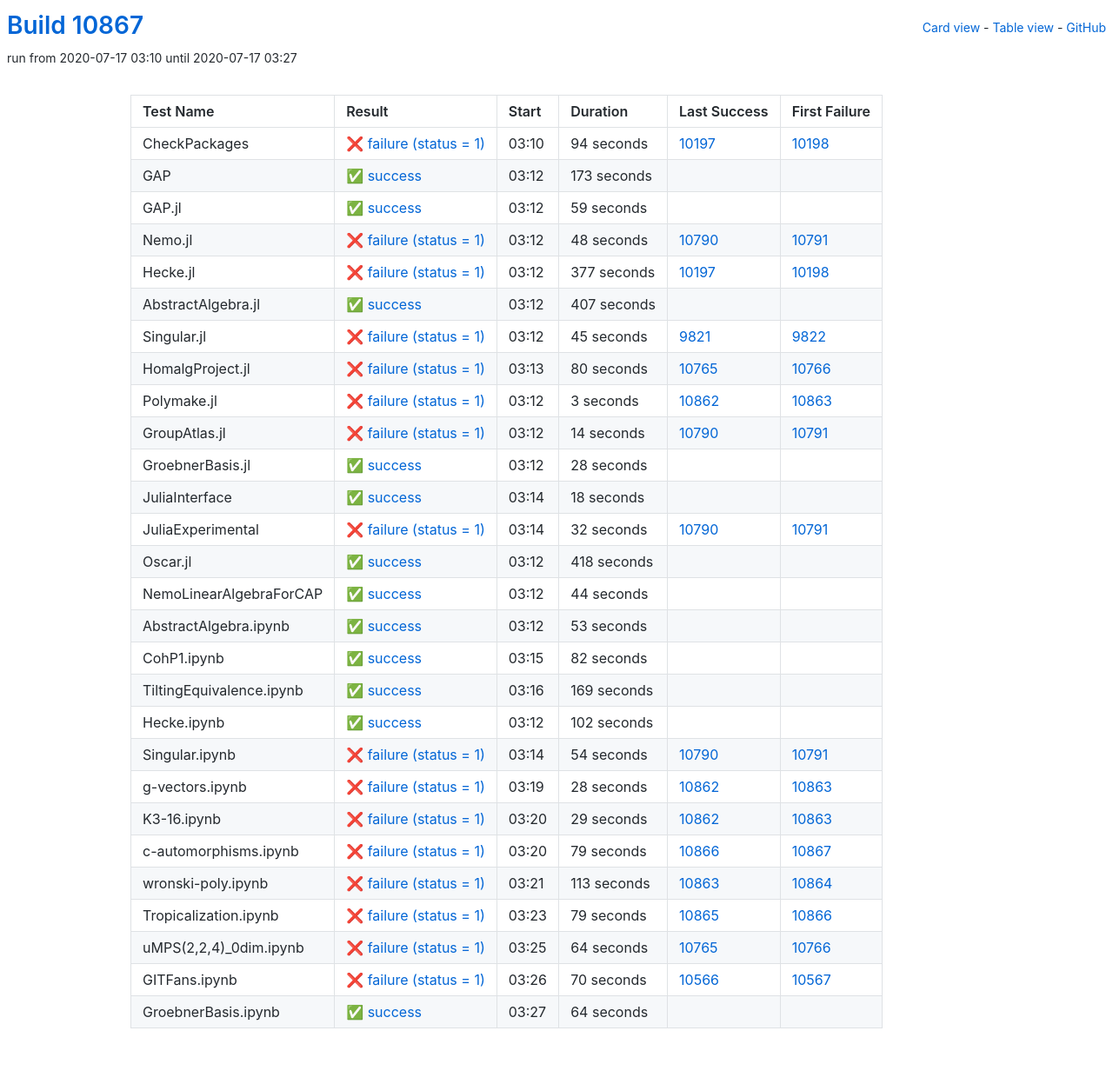
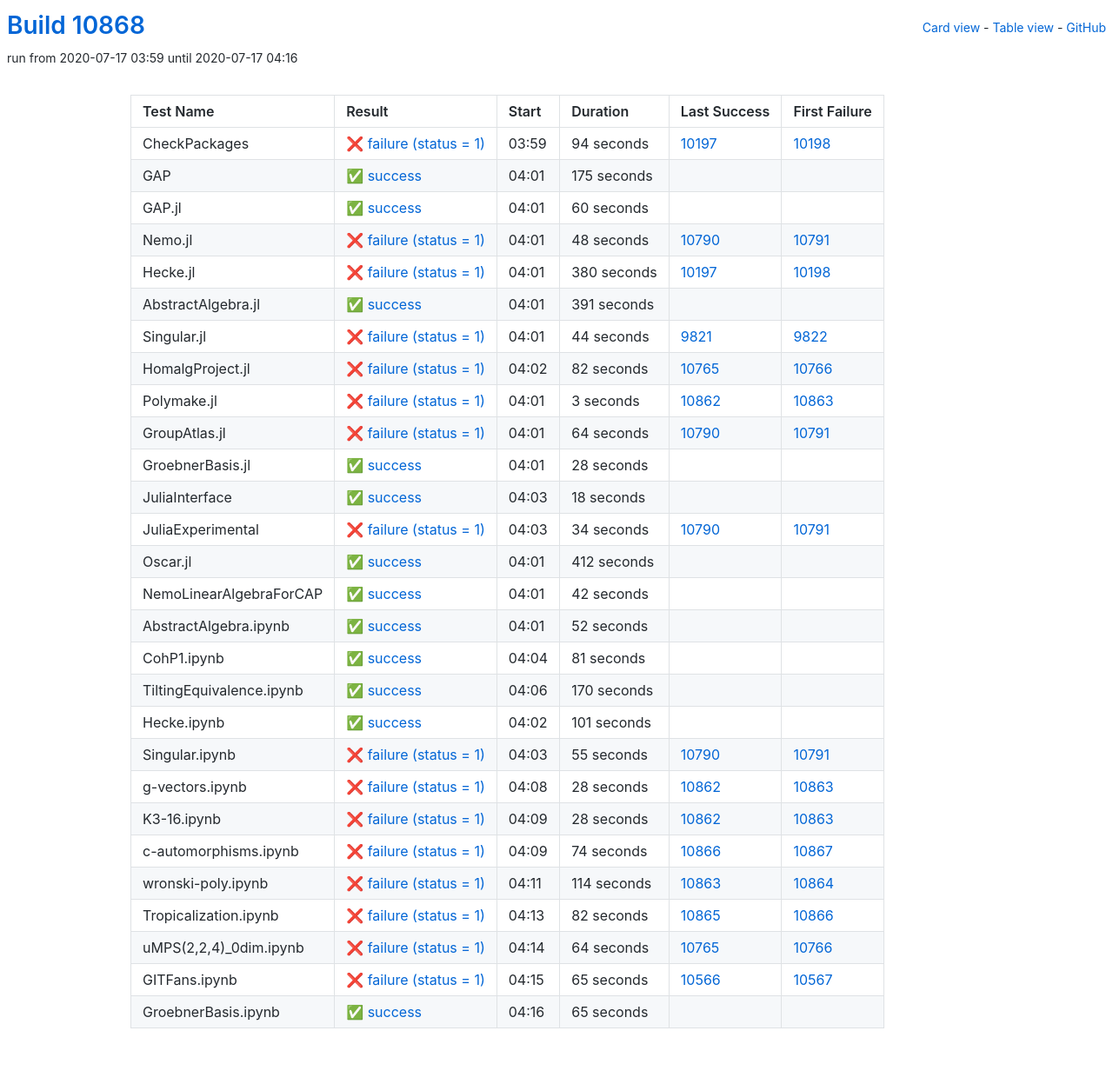
Before and after one commit to oscar-system/oscar-ci-status, a Jekyll site: the page built from table.html, in a window 1280 px wide. Shown: the whole page at 87% size. Built offline with Jekyll 4.4.1, drawn with Linux system fonts in a browser that asks for light colours.

Commit message:
Build #10868

```diff
--- a/_data/ci.yml
+++ b/_data/ci.yml
@@ -1,6 +1,6 @@
 ---
-build: 10867
-build_url: https://oscarci.mathematik.uni-kl.de/job/oscar/10867/
+build: 10868
+build_url: https://oscarci.mathematik.uni-kl.de/job/oscar/10868/
 job: oscar
 organization: oscar-system
 repo: oscar-ci-status
@@ -8,8 +8,8 @@
 tests:
 - name: CheckPackages
   id: checkpackages
-  log: https://oscarci.mathematik.uni-kl.de/job/oscar/10867/artifact/logs/build-10867/CheckPackages.log
-  start: 2020-07-17 03:10
+  log: https://oscarci.mathematik.uni-kl.de/job/oscar/10868/artifact/logs/build-10868/CheckPackages.log
+  start: 2020-07-17 03:59
   success: false
   exitcode: 1
   status: failure
@@ -20,32 +20,32 @@
   first_failure_url: https://oscarci.mathematik.uni-kl.de/job/oscar/10198/
 - name: GAP
   id: gap
-  log: https://oscarci.mathematik.uni-kl.de/job/oscar/10867/artifact/logs/build-10867/GAP.log
-  start: 2020-07-17 03:12
+  log: https://oscarci.mathematik.uni-kl.de/job/oscar/10868/artifact/logs/build-10868/GAP.log
+  start: 2020-07-17 04:01
   success: true
   exitcode: 0
   status: success
-  duration: 173
+  duration: 175
   last_success: false
   last_success_url:
   first_failure: false
   first_failure_url:
 - name: GAP.jl
   id: gap-jl
-  log: https://oscarci.mathematik.uni-kl.de/job/oscar/10867/artifact/logs/build-10867/GAP.jl.log
-  start: 2020-07-17 03:12
+  log: https://oscarci.mathematik.uni-kl.de/job/oscar/10868/artifact/logs/build-10868/GAP.jl.log
+  start: 2020-07-17 04:01
   success: true
   exitcode: 0
   status: success
-  duration: 59
+  duration: 60
   last_success: false
   last_success_url:
   first_failure: false
   first_failure_url:
 - name: Nemo.jl
   id: nemo-jl
-  log: https://oscarci.mathematik.uni-kl.de/job/oscar/10867/artifact/logs/build-10867/Nemo.jl.log
-  start: 2020-07-17 03:12
+  log: https://oscarci.mathematik.uni-kl.de/job/oscar/10868/artifact/logs/build-10868/Nemo.jl.log
+  start: 2020-07-17 04:01
   success: false
   exitcode: 1
   status: failure
@@ -56,56 +56,56 @@
   first_failure_url: https://oscarci.mathematik.uni-kl.de/job/oscar/10791/
 - name: Hecke.jl
   id: hecke-jl
-  log: https://oscarci.mathematik.uni-kl.de/job/oscar/10867/artifact/logs/build-10867/Hecke.jl.log
-  start: 2020-07-17 03:12
+  log: https://oscarci.mathematik.uni-kl.de/job/oscar/10868/artifact/logs/build-10868/Hecke.jl.log
+  start: 2020-07-17 04:01
   success: false
   exitcode: 1
   status: failure
-  duration: 377
+  duration: 380
   last_success: 10197
   last_success_url: https://oscarci.mathematik.uni-kl.de/job/oscar/10197/
   first_failure: 10198
   first_failure_url: https://oscarci.mathematik.uni-kl.de/job/oscar/10198/
 - name: AbstractAlgebra.jl
   id: abstractalgebra-jl
-  log: https://oscarci.mathematik.uni-kl.de/job/oscar/10867/artifact/logs/build-10867/AbstractAlgebra.jl.log
-  start: 2020-07-17 03:12
+  log: https://oscarci.mathematik.uni-kl.de/job/oscar/10868/artifact/logs/build-10868/AbstractAlgebra.jl.log
+  start: 2020-07-17 04:01
   success: true
   exitcode: 0
   status: success
-  duration: 407
+  duration: 391
   last_success: false
   last_success_url:
   first_failure: false
   first_failure_url:
 - name: Singular.jl
   id: singular-jl
-  log: https://oscarci.mathematik.uni-kl.de/job/oscar/10867/artifact/logs/build-10867/Singular.jl.log
-  start: 2020-07-17 03:12
+  log: https://oscarci.mathematik.uni-kl.de/job/oscar/10868/artifact/logs/build-10868/Singular.jl.log
+  start: 2020-07-17 04:01
   success: false
   exitcode: 1
   status: failure
-  duration: 45
+  duration: 44
   last_success: 9821
   last_success_url: https://oscarci.mathematik.uni-kl.de/job/oscar/9821/
   first_failure: 9822
   first_failure_url: https://oscarci.mathematik.uni-kl.de/job/oscar/9822/
 - name: HomalgProject.jl
   id: homalgproject-jl
-  log: https://oscarci.mathematik.uni-kl.de/job/oscar/10867/artifact/logs/build-10867/HomalgProject.jl.log
-  start: 2020-07-17 03:13
+  log: https://oscarci.mathematik.uni-kl.de/job/oscar/10868/artifact/logs/build-10868/HomalgProject.jl.log
+  start: 2020-07-17 04:02
   success: false
   exitcode: 1
   status: failure
-  duration: 80
+  duration: 82
   last_success: 10765
   last_success_url: https://oscarci.mathematik.uni-kl.de/job/oscar/10765/
   first_failure: 10766
   first_failure_url: https://oscarci.mathematik.uni-kl.de/job/oscar/10766/
 - name: Polymake.jl
   id: polymake-jl
-  log: https://oscarci.mathematik.uni-kl.de/job/oscar/10867/artifact/logs/build-10867/Polymake.jl.log
-  start: 2020-07-17 03:12
+  log: https://oscarci.mathematik.uni-kl.de/job/oscar/10868/artifact/logs/build-10868/Polymake.jl.log
+  start: 2020-07-17 04:01
   success: false
   exitcode: 1
   status: failure
@@ -116,20 +116,20 @@
   first_failure_url: https://oscarci.mathematik.uni-kl.de/job/oscar/10863/
 - name: GroupAtlas.jl
   id: groupatlas-jl
-  log: https://oscarci.mathematik.uni-kl.de/job/oscar/10867/artifact/logs/build-10867/GroupAtlas.jl.log
-  start: 2020-07-17 03:12
+  log: https://oscarci.mathematik.uni-kl.de/job/oscar/10868/artifact/logs/build-10868/GroupAtlas.jl.log
+  start: 2020-07-17 04:01
   success: false
   exitcode: 1
   status: failure
-  duration: 14
+  duration: 64
   last_success: 10790
   last_success_url: https://oscarci.mathematik.uni-kl.de/job/oscar/10790/
   first_failure: 10791
   first_failure_url: https://oscarci.mathematik.uni-kl.de/job/oscar/10791/
 - name: GroebnerBasis.jl
   id: groebnerbasis-jl
-  log: https://oscarci.mathematik.uni-kl.de/job/oscar/10867/artifact/logs/build-10867/GroebnerBasis.jl.log
-  start: 2020-07-17 03:12
+  log: https://oscarci.mathematik.uni-kl.de/job/oscar/10868/artifact/logs/build-10868/GroebnerBasis.jl.log
+  start: 2020-07-17 04:01
   success: true
   exitcode: 0
   status: success
@@ -140,8 +140,8 @@
   first_failure_url:
 - name: JuliaInterface
   id: juliainterface
-  log: https://oscarci.mathematik.uni-kl.de/job/oscar/10867/artifact/logs/build-10867/JuliaInterface.log
-  start: 2020-07-17 03:14
+  log: https://oscarci.mathematik.uni-kl.de/job/oscar/10868/artifact/logs/build-10868/JuliaInterface.log
+  start: 2020-07-17 04:03
   success: true
   exitcode: 0
   status: success
@@ -152,104 +152,104 @@
   first_failure_url:
 - name: JuliaExperimental
   id: juliaexperimental
-  log: https://oscarci.mathematik.uni-kl.de/job/oscar/10867/artifact/logs/build-10867/JuliaExperimental.log
-  start: 2020-07-17 03:14
+  log: https://oscarci.mathematik.uni-kl.de/job/oscar/10868/artifact/logs/build-10868/JuliaExperimental.log
+  start: 2020-07-17 04:03
   success: false
   exitcode: 1
   status: failure
-  duration: 32
+  duration: 34
   last_success: 10790
   last_success_url: https://oscarci.mathematik.uni-kl.de/job/oscar/10790/
   first_failure: 10791
   first_failure_url: https://oscarci.mathematik.uni-kl.de/job/oscar/10791/
 - name: Oscar.jl
   id: oscar-jl
-  log: https://oscarci.mathematik.uni-kl.de/job/oscar/10867/artifact/logs/build-10867/Oscar.jl.log
-  start: 2020-07-17 03:12
+  log: https://oscarci.mathematik.uni-kl.de/job/oscar/10868/artifact/logs/build-10868/Oscar.jl.log
+  start: 2020-07-17 04:01
   success: true
   exitcode: 0
   status: success
-  duration: 418
+  duration: 412
   last_success: false
   last_success_url:
   first_failure: false
   first_failure_url:
 - name: NemoLinearAlgebraForCAP
   id: nemolinearalgebraforcap
-  log: https://oscarci.mathematik.uni-kl.de/job/oscar/10867/artifact/logs/build-10867/NemoLinearAlgebraForCAP.log
-  start: 2020-07-17 03:12
+  log: https://oscarci.mathematik.uni-kl.de/job/oscar/10868/artifact/logs/build-10868/NemoLinearAlgebraForCAP.log
+  start: 2020-07-17 04:01
   success: true
   exitcode: 0
   status: success
-  duration: 44
+  duration: 42
   last_success: false
   last_success_url:
   first_failure: false
   first_failure_url:
 - name: AbstractAlgebra.ipynb
   id: abstractalgebra-ipynb
-  log: https://oscarci.mathematik.uni-kl.de/job/oscar/10867/artifact/logs/build-10867/AbstractAlgebra.ipynb.log
-  start: 2020-07-17 03:12
+  log: https://oscarci.mathematik.uni-kl.de/job/oscar/10868/artifact/logs/build-10868/AbstractAlgebra.ipynb.log
+  start: 2020-07-17 04:01
   success: true
   exitcode: 0
   status: success
-  duration: 53
+  duration: 52
   last_success: false
   last_success_url:
   first_failure: false
   first_failure_url:
 - name: CohP1.ipynb
   id: cohp1-ipynb
-  log: https://oscarci.mathematik.uni-kl.de/job/oscar/10867/artifact/logs/build-10867/CohP1.ipynb.log
-  start: 2020-07-17 03:15
+  log: https://oscarci.mathematik.uni-kl.de/job/oscar/10868/artifact/logs/build-10868/CohP1.ipynb.log
+  start: 2020-07-17 04:04
   success: true
   exitcode: 0
   status: success
-  duration: 82
+  duration: 81
   last_success: false
   last_success_url:
   first_failure: false
   first_failure_url:
 - name: TiltingEquivalence.ipynb
   id: tiltingequivalence-ipynb
-  log: https://oscarci.mathematik.uni-kl.de/job/oscar/10867/artifact/logs/build-10867/TiltingEquivalence.ipynb.log
-  start: 2020-07-17 03:16
+  log: https://oscarci.mathematik.uni-kl.de/job/oscar/10868/artifact/logs/build-10868/TiltingEquivalence.ipynb.log
+  start: 2020-07-17 04:06
   success: true
   exitcode: 0
   status: success
-  duration: 169
+  duration: 170
   last_success: false
   last_success_url:
   first_failure: false
   first_failure_url:
 - name: Hecke.ipynb
   id: hecke-ipynb
-  log: https://oscarci.mathematik.uni-kl.de/job/oscar/10867/artifact/logs/build-10867/Hecke.ipynb.log
-  start: 2020-07-17 03:12
+  log: https://oscarci.mathematik.uni-kl.de/job/oscar/10868/artifact/logs/build-10868/Hecke.ipynb.log
+  start: 2020-07-17 04:02
   success: true
   exitcode: 0
   status: success
-  duration: 102
+  duration: 101
   last_success: false
   last_success_url:
   first_failure: false
   first_failure_url:
 - name: Singular.ipynb
   id: singular-ipynb
-  log: https://oscarci.mathematik.uni-kl.de/job/oscar/10867/artifact/logs/build-10867/Singular.ipynb.log
-  start: 2020-07-17 03:14
+  log: https://oscarci.mathematik.uni-kl.de/job/oscar/10868/artifact/logs/build-10868/Singular.ipynb.log
+  start: 2020-07-17 04:03
   success: false
   exitcode: 1
   status: failure
-  duration: 54
+  duration: 55
   last_success: 10790
   last_success_url: https://oscarci.mathematik.uni-kl.de/job/oscar/10790/
   first_failure: 10791
   first_failure_url: https://oscarci.mathematik.uni-kl.de/job/oscar/10791/
 - name: g-vectors.ipynb
   id: g-vectors-ipynb
-  log: https://oscarci.mathematik.uni-kl.de/job/oscar/10867/artifact/logs/build-10867/g-vectors.ipynb.log
-  start: 2020-07-17 03:19
+  log: https://oscarci.mathematik.uni-kl.de/job/oscar/10868/artifact/logs/build-10868/g-vectors.ipynb.log
+  start: 2020-07-17 04:08
   success: false
   exitcode: 1
   status: failure
@@ -260,56 +260,56 @@
   first_failure_url: https://oscarci.mathematik.uni-kl.de/job/oscar/10863/
 - name: K3-16.ipynb
   id: k3-16-ipynb
-  log: https://oscarci.mathematik.uni-kl.de/job/oscar/10867/artifact/logs/build-10867/K3-16.ipynb.log
-  start: 2020-07-17 03:20
+  log: https://oscarci.mathematik.uni-kl.de/job/oscar/10868/artifact/logs/build-10868/K3-16.ipynb.log
+  start: 2020-07-17 04:09
   success: false
   exitcode: 1
   status: failure
-  duration: 29
+  duration: 28
   last_success: 10862
   last_success_url: https://oscarci.mathematik.uni-kl.de/job/oscar/10862/
   first_failure: 10863
   first_failure_url: https://oscarci.mathematik.uni-kl.de/job/oscar/10863/
 - name: c-automorphisms.ipynb
   id: c-automorphisms-ipynb
-  log: https://oscarci.mathematik.uni-kl.de/job/oscar/10867/artifact/logs/build-10867/c-automorphisms.ipynb.log
-  start: 2020-07-17 03:20
+  log: https://oscarci.mathematik.uni-kl.de/job/oscar/10868/artifact/logs/build-10868/c-automorphisms.ipynb.log
+  start: 2020-07-17 04:09
   success: false
   exitcode: 1
   status: failure
-  duration: 79
+  duration: 74
   last_success: 10866
   last_success_url: https://oscarci.mathematik.uni-kl.de/job/oscar/10866/
   first_failure: 10867
   first_failure_url: https://oscarci.mathematik.uni-kl.de/job/oscar/10867/
 - name: wronski-poly.ipynb
   id: wronski-poly-ipynb
-  log: https://oscarci.mathematik.uni-kl.de/job/oscar/10867/artifact/logs/build-10867/wronski-poly.ipynb.log
-  start: 2020-07-17 03:21
+  log: https://oscarci.mathematik.uni-kl.de/job/oscar/10868/artifact/logs/build-10868/wronski-poly.ipynb.log
+  start: 2020-07-17 04:11
   success: false
   exitcode: 1
   status: failure
-  duration: 113
+  duration: 114
   last_success: 10863
   last_success_url: https://oscarci.mathematik.uni-kl.de/job/oscar/10863/
   first_failure: 10864
   first_failure_url: https://oscarci.mathematik.uni-kl.de/job/oscar/10864/
 - name: Tropicalization.ipynb
   id: tropicalization-ipynb
-  log: https://oscarci.mathematik.uni-kl.de/job/oscar/10867/artifact/logs/build-10867/Tropicalization.ipynb.log
-  start: 2020-07-17 03:23
+  log: https://oscarci.mathematik.uni-kl.de/job/oscar/10868/artifact/logs/build-10868/Tropicalization.ipynb.log
+  start: 2020-07-17 04:13
   success: false
   exitcode: 1
   status: failure
-  duration: 79
+  duration: 82
   last_success: 10865
   last_success_url: https://oscarci.mathematik.uni-kl.de/job/oscar/10865/
   first_failure: 10866
   first_failure_url: https://oscarci.mathematik.uni-kl.de/job/oscar/10866/
 - name: uMPS(2,2,4)_0dim.ipynb
   id: umps-2-2-4-0dim-ipynb
-  log: https://oscarci.mathematik.uni-kl.de/job/oscar/10867/artifact/logs/build-10867/uMPS-2-2-4-_0dim.ipynb.log
-  start: 2020-07-17 03:25
+  log: https://oscarci.mathematik.uni-kl.de/job/oscar/10868/artifact/logs/build-10868/uMPS-2-2-4-_0dim.ipynb.log
+  start: 2020-07-17 04:14
   success: false
   exitcode: 1
   status: failure
@@ -320,24 +320,24 @@
   first_failure_url: https://oscarci.mathematik.uni-kl.de/job/oscar/10766/
 - name: GITFans.ipynb
   id: gitfans-ipynb
-  log: https://oscarci.mathematik.uni-kl.de/job/oscar/10867/artifact/logs/build-10867/GITFans.ipynb.log
-  start: 2020-07-17 03:26
+  log: https://oscarci.mathematik.uni-kl.de/job/oscar/10868/artifact/logs/build-10868/GITFans.ipynb.log
+  start: 2020-07-17 04:15
   success: false
   exitcode: 1
   status: failure
-  duration: 70
+  duration: 65
   last_success: 10566
   last_success_url: https://oscarci.mathematik.uni-kl.de/job/oscar/10566/
   first_failure: 10567
   first_failure_url: https://oscarci.mathematik.uni-kl.de/job/oscar/10567/
 - name: GroebnerBasis.ipynb
   id: groebnerbasis-ipynb
-  log: https://oscarci.mathematik.uni-kl.de/job/oscar/10867/artifact/logs/build-10867/GroebnerBasis.ipynb.log
-  start: 2020-07-17 03:27
+  log: https://oscarci.mathematik.uni-kl.de/job/oscar/10868/artifact/logs/build-10868/GroebnerBasis.ipynb.log
+  start: 2020-07-17 04:16
   success: true
   exitcode: 0
   status: success
-  duration: 64
+  duration: 65
   last_success: false
   last_success_url:
   first_failure: false
```
Also changed, not shown: README.md.
